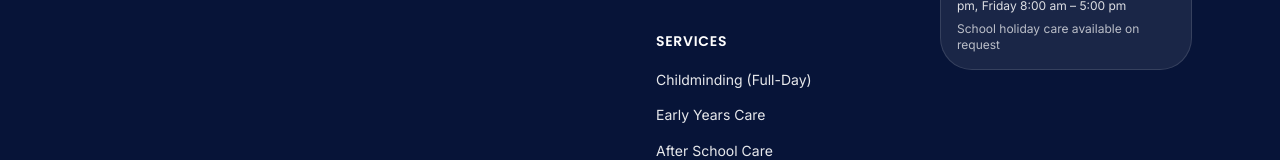
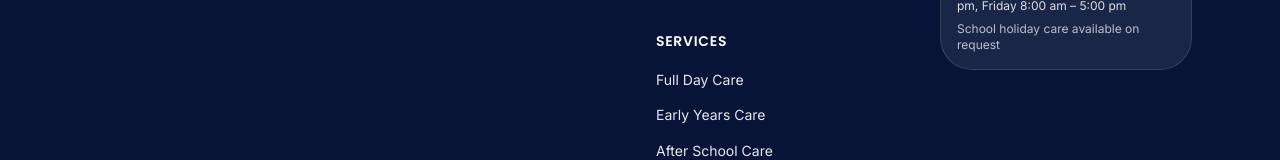
Before and after one commit to Preymaki/divine-heritage, a React (Vite) app: page /contact in a window 1280 px wide. Shown: the part 1563-1723 px from the top of the page. Built offline with nearby package versions, Linux system fonts and the light colour scheme; no server answers; the database is empty.

Commit message:
feat: implement footer, service data, and contact page structures

```diff
--- a/src/components/layout/Footer.tsx
+++ b/src/components/layout/Footer.tsx
@@ -4,7 +4,7 @@ import { SITE, NAV_LINKS } from '@constants/site'
 import { useContactSettings } from '@hooks/useContactSettings'
 
 const FOOTER_SERVICES = [
-  { label: 'Childminding (Full-Day)', href: '/services' },
+  { label: 'Full Day Care', href: '/services' },
   { label: 'Early Years Care', href: '/services' },
   { label: 'After School Care', href: '/services' },
   { label: 'Part-Time & Flexible Hours', href: '/services' },
--- a/src/data/services.ts
+++ b/src/data/services.ts
@@ -17,7 +17,7 @@ export const SERVICES: Service[] = [
   {
     id: 'childminding',
     icon: 'Home',
-    title: 'Childminding (Full-Day)',
+    title: 'Full Day Care',
     ageRange: 'Babies & Toddlers – Pre-school (5/6 months – 5 years)',
     shortAge: '5 mos – 5 yrs',
     availability: 'Mon – Thu 8:00am – 6:00pm, Fri 8:00am – 5:00pm',
--- a/src/pages/Contact.tsx
+++ b/src/pages/Contact.tsx
@@ -27,7 +27,7 @@ const AGE_OPTIONS = [
 ]
 
 const SERVICE_OPTIONS = [
-  'Full-Day Care',
+  'Full Day Care',
   'Early Years Care',
   'After School Care',
   'Part-Time & Flexible Hours',
--- a/src/services/gallery.ts
+++ b/src/services/gallery.ts
@@ -249,7 +249,7 @@ export async function seedGallery(uploadedBy: string): Promise<void> {
       downloadURL: '/images/indoor-train-track.jpeg',
       title: 'Services Page: Childminding Cover',
       altText: 'Child building wooden train track in home nursery',
-      caption: 'Cover photo for Childminding (Full-Day) service card.',
+      caption: 'Cover photo for Full Day Care service card.',
     },
     {
       group: 'services_page', sortOrder: 2,
```
